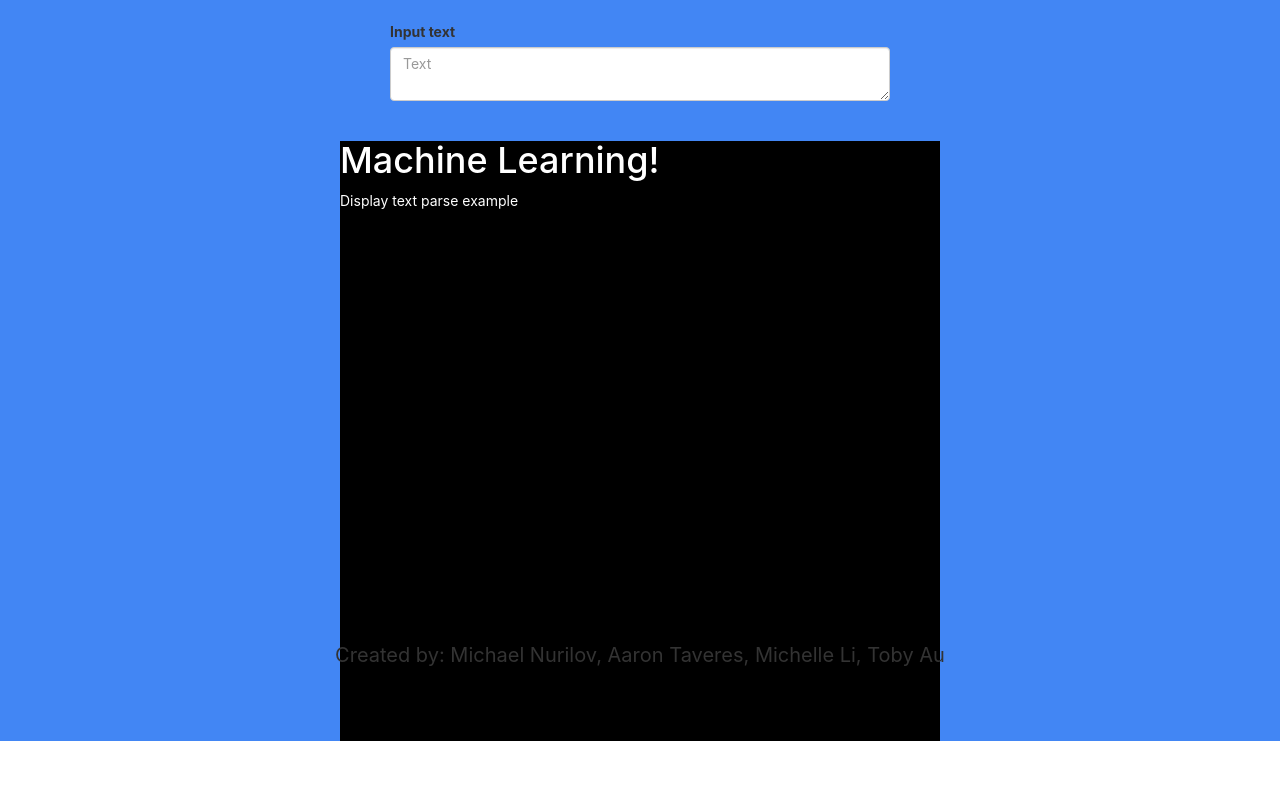
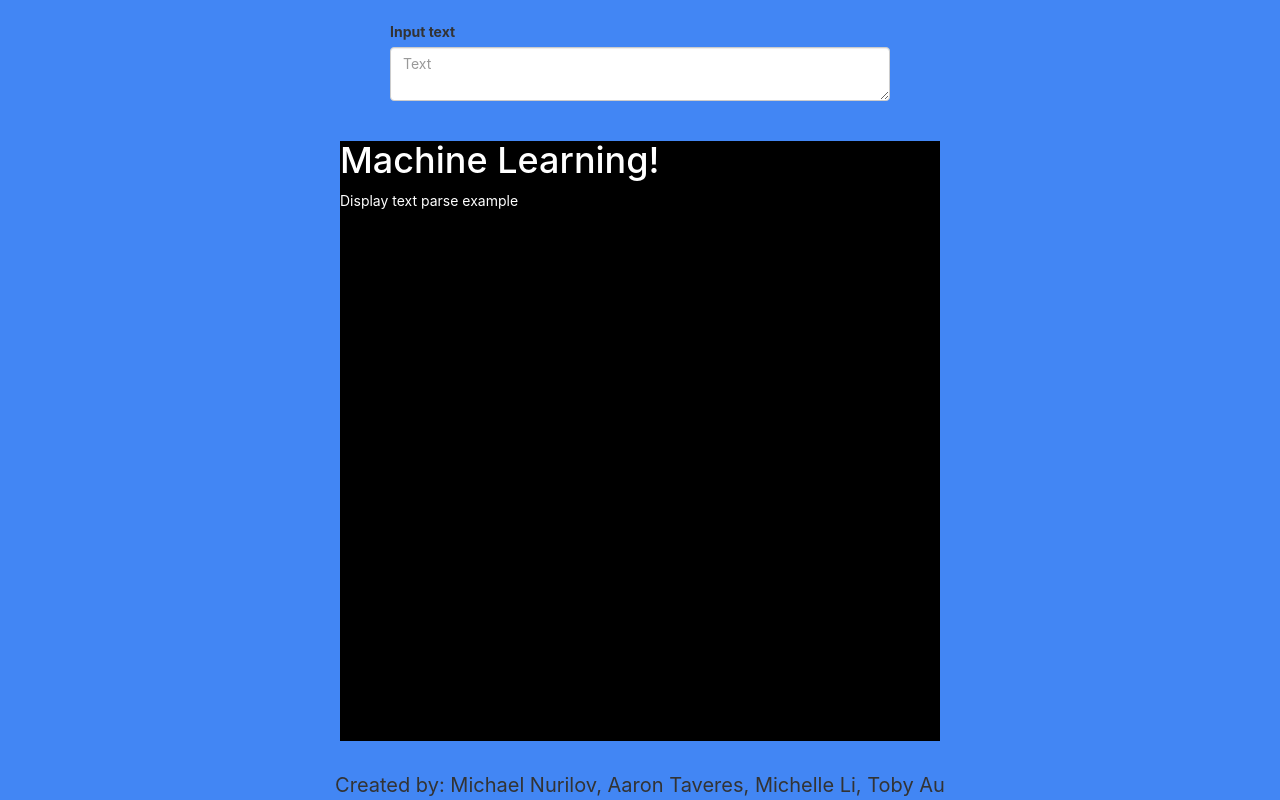
Before and after one commit to aarondtaveras/cooperhack2018, a React (Create React App) app in the folder Main/: page / in a window 1280 px wide. Shown: the part 159-959 px from the top of the page. Before the commit the page ends 900 px from the top, so only its background shows below. Built offline with nearby package versions, Linux system fonts and the light colour scheme.

Commit message:
fix Michael's footer mistake

```diff
--- a/Main/src/App.css
+++ b/Main/src/App.css
@@ -27,8 +27,8 @@
 
 .FooterText{
   display: block;
-  bottom: 0;
   width: 100%;
   text-align: center;
   font-size: 20px;
+  margin-bottom: 5px;
 }
--- a/Main/src/index.css
+++ b/Main/src/index.css
@@ -23,9 +23,3 @@ code {
   font-family: source-code-pro, Menlo, Monaco, Consolas, "Courier New",
     monospace;
 }
-
-.FooterText{
-  position: absolute;
-  height: 0%;
-  background-color: #FFFA00;
-}
```
